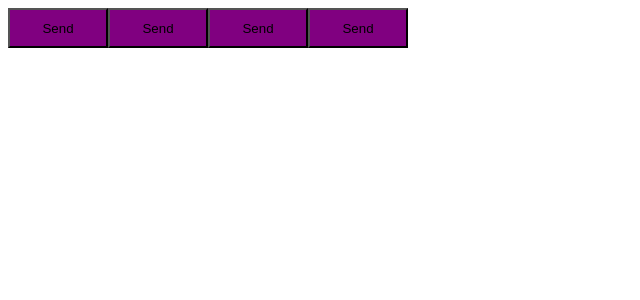
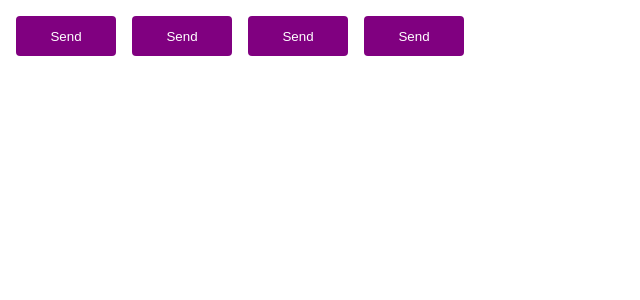
Before and after one commit to ElRobinson/timer, a React (Vite) app: page / in a window 1280 px wide. Shown: the top 300 px of the page, without its empty margins (0-640 px from the left). Built offline with nearby package versions, Linux system fonts and the light colour scheme.

Commit message:
feat: added default theme

```diff
--- a/src/App.tsx
+++ b/src/App.tsx
@@ -1,15 +1,17 @@
+import { ThemeProvider } from 'styled-components'
 import { useState } from 'react'
 import { Button } from './components/Button'
+import { defaultTheme } from './styles/themes/default'
 
 export function App() {
   const [count, setCount] = useState(0)
 
   return (
-   <>
+   <ThemeProvider theme={defaultTheme}>
     <Button />
     <Button />
     <Button />
     <Button />
-   </>
+   </ThemeProvider>
   )
 }
--- a/src/components/Button.styles.ts
+++ b/src/components/Button.styles.ts
@@ -16,8 +16,15 @@ const buttonVariants = {
 export const ButtonContainer = styled.button<ButtonContainerProps> `
     width: 100px;
     height: 40px;
+    border-radius: 4px;
+    border: 0;
+    margin: 8px ;
 
-    ${props => {
+    background-color: ${props => props.theme.primary} ;
+    color: ${props => props.theme.white}
+
+  /*  ${props => {
         return css `background-color: ${buttonVariants[props.variant]}`
     }}
+  */
 `
--- /dev/null
+++ b/src/styles/themes/default.ts
@@ -0,0 +1,5 @@
+export const defaultTheme = {
+    white: 'white',
+    primary: 'purple',
+    secondary: 'orange',
+}
```
